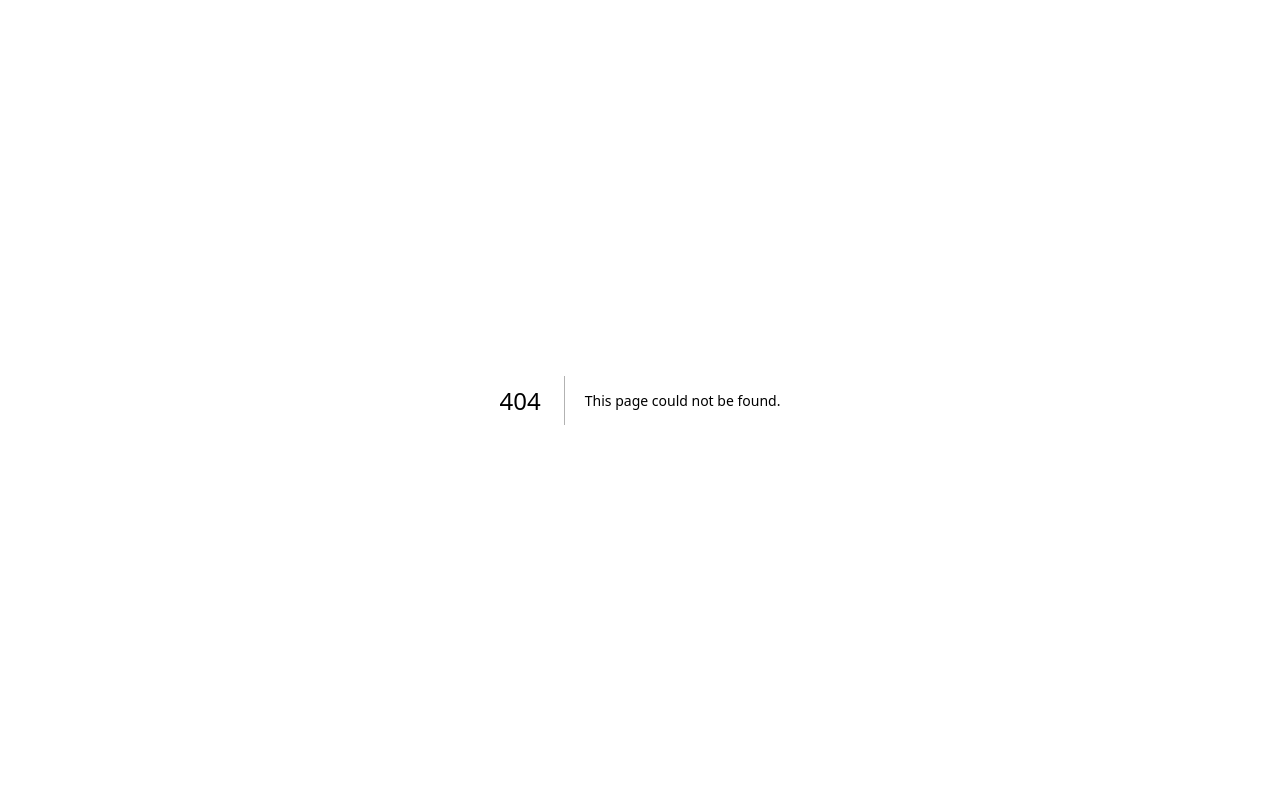
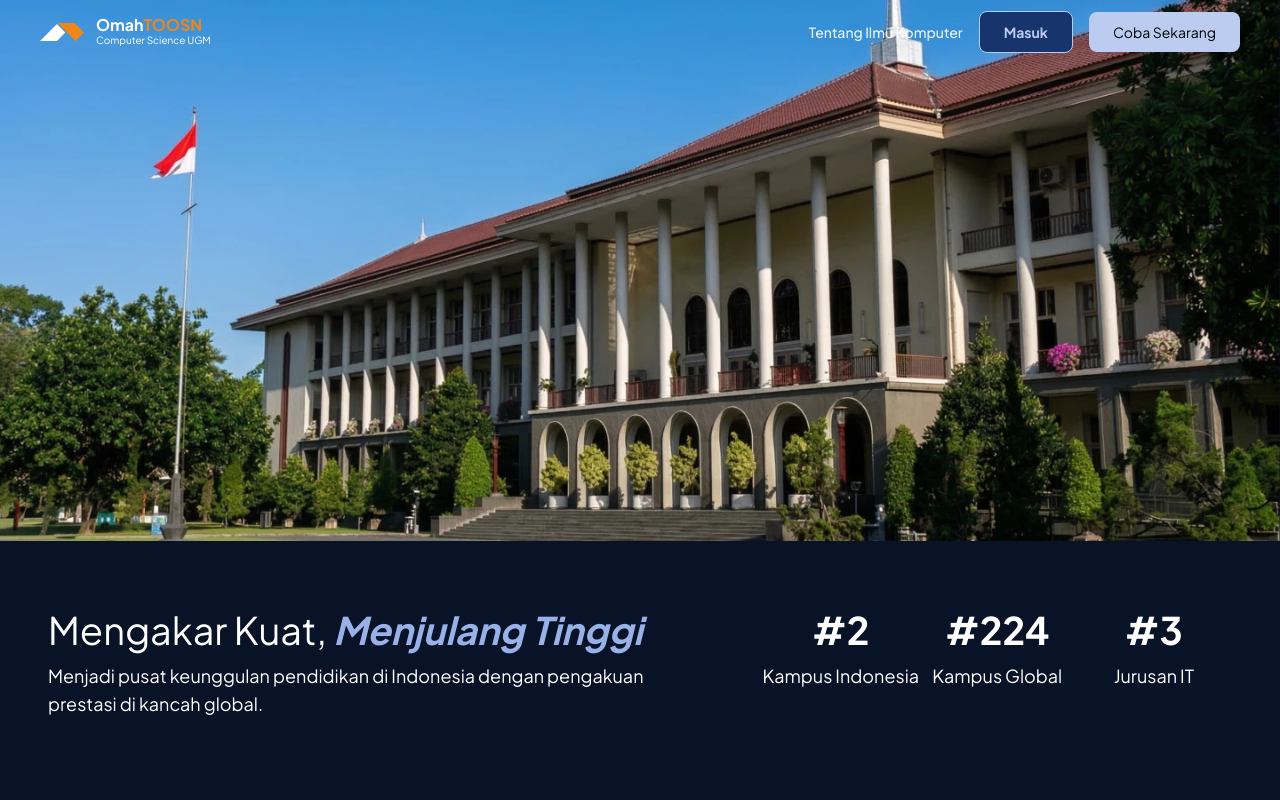
Before and after one commit to omah-ti/omahtoosn, a Next.js app: page /about in a window 1280 px wide. Before the commit this address had no page. Shown: the top 800 px of the page. Built offline with nearby package versions, Linux system fonts and the light colour scheme.

Commit message:
feat(about): add hero section

```diff
--- /dev/null
+++ b/src/app/(unauthenticated)/about/page.tsx
@@ -0,0 +1,9 @@
+import Hero from "@/modules/about/hero";
+
+export default function AboutPage () {
+  return (
+    <>
+    <Hero />
+    </>
+  )
+}
--- /dev/null
+++ b/src/modules/about/hero.tsx
@@ -0,0 +1,47 @@
+import Container from "@/components/ui/container";
+import Image from "next/image";
+
+const Hero = () => {
+  return (
+    <section className="bg-primary-1000 text-white">
+      <Image
+        src="/balairung-about.webp"
+        alt=""
+        width={1920}
+        height={1080}
+        className="w-full h-full object-cover min-h-123 md:min-h-none"
+      />
+      <Container className="flex md:flex-row flex-col gap-9 justify-between w-full md:py-15 py-5">
+        <div className="flex flex-col gap-1 max-w-160">
+          <h2 className="md:text-[38px] text-[32px]">Mengakar Kuat, <span className="text-primary-200 font-bold italic"> Menjulang Tinggi</span></h2>
+          <p className="md:text-lg">
+            Menjadi pusat keunggulan pendidikan di Indonesia dengan pengakuan
+            prestasi di kancah global.
+          </p>
+        </div>
+        <div className="grid grid-cols-3 text-center">
+          <div className="flex flex-col gap-1 items-center">
+            <h3 className="md:text-[38px] text-[32px] font-bold">
+              #2
+            </h3>
+            <p className="md:text-lg text-sm whitespace-nowrap">Kampus Indonesia</p>
+          </div>
+          <div className="flex flex-col gap-1 items-center">
+            <h3 className="md:text-[38px] text-[32px] font-bold">
+              #224
+            </h3>
+            <p className="md:text-lg text-sm whitespace-nowrap">Kampus Global</p>
+          </div>
+          <div className="flex flex-col gap-1 items-center">
+            <h3 className="md:text-[38px] text-[32px] font-bold">
+              #3
+            </h3>
+            <p className="md:text-lg text-sm whitespace-nowrap">Jurusan IT</p>
+          </div>
+        </div>
+      </Container>
+    </section>
+  )
+}
+
+export default Hero;
```
Also changed, not shown: public/balairung-about.webp (added).
